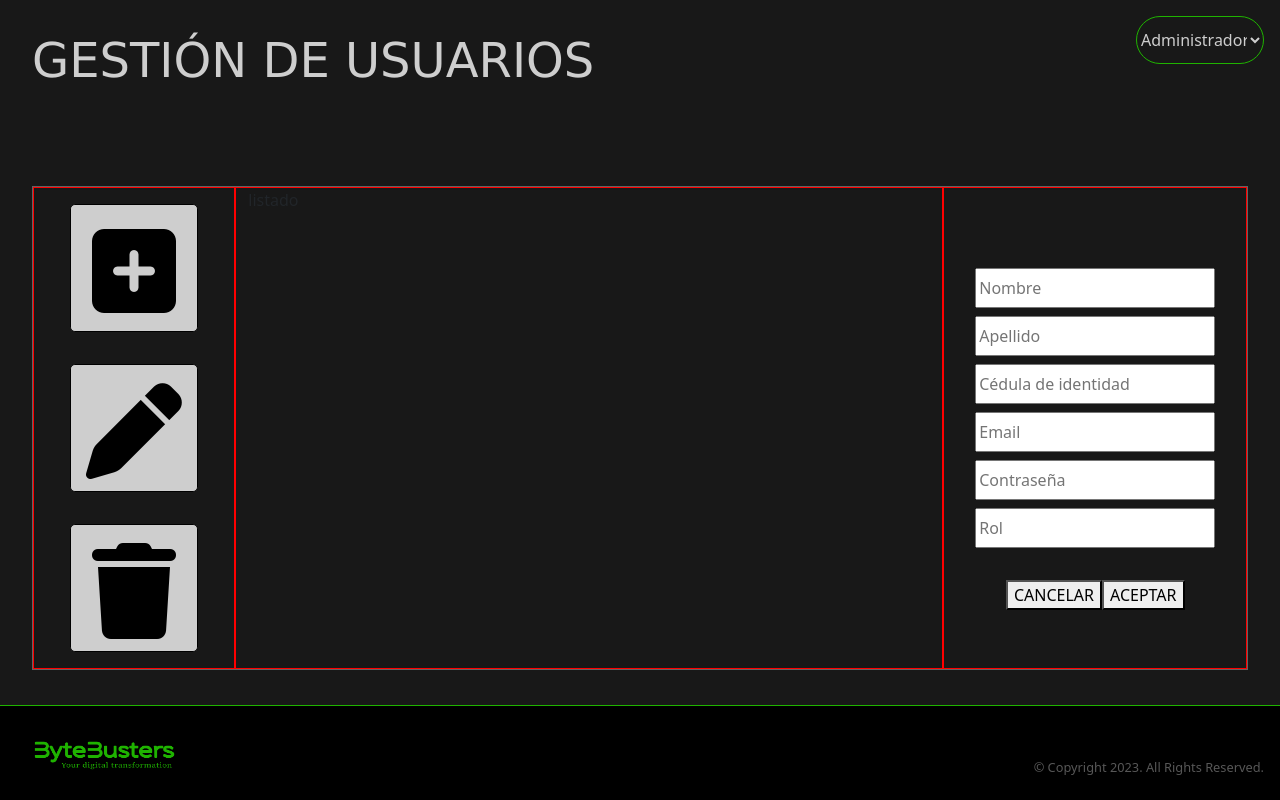
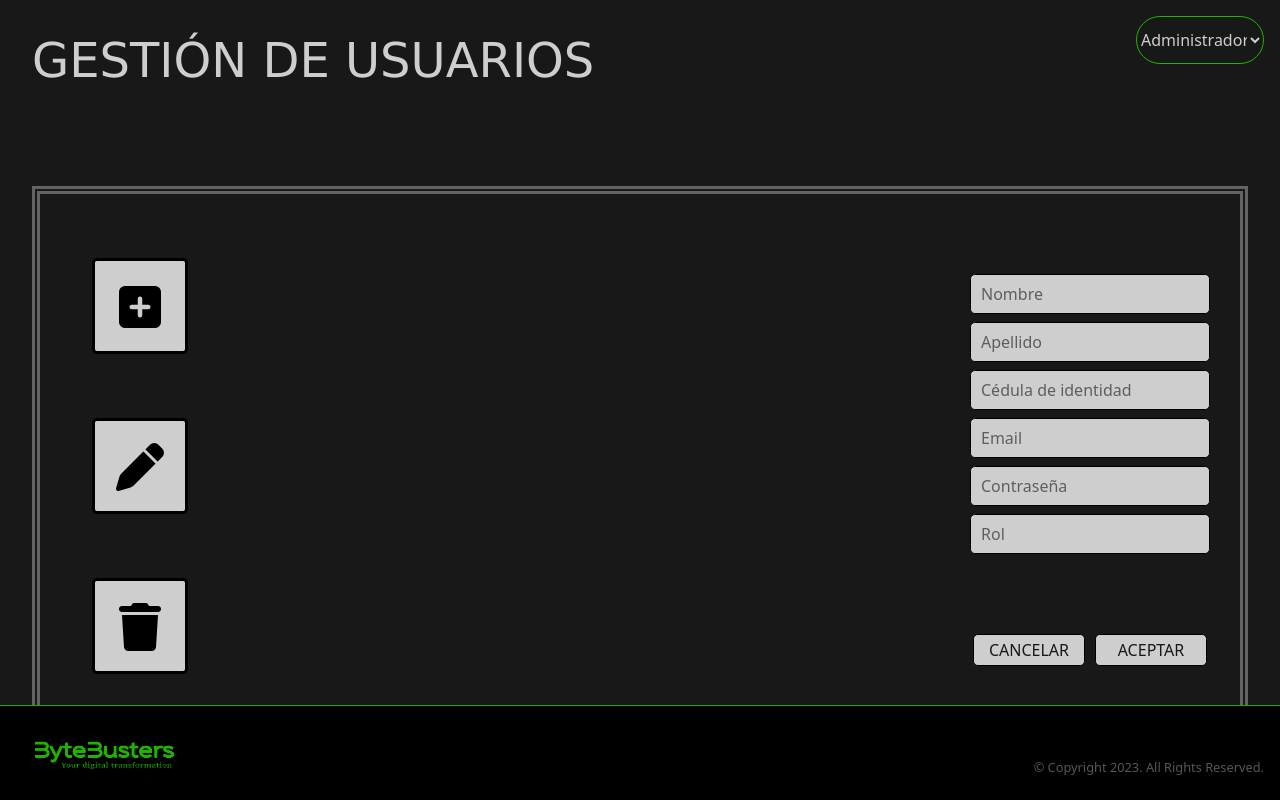
Before and after one commit to ByteBustersUy/Backoffice, a PHP site: page /pages/abmUsuarios.php in a window 1280 px wide. Run offline with PHP 8.4, Linux system fonts and the light colour scheme.

Commit message:
avance en abm usuarios

```diff
--- a/pages/abmUsuarios.php
+++ b/pages/abmUsuarios.php
@@ -22,23 +22,30 @@
     </div>
     <div class="container frame">
         <div class="row">
-            <div class="col-xl-2 d-lg-block border-test">
+            <div class="col-xl-2 d-lg-block">
                 <div class="items">
+                    <a href="#">
                         <div class="btn-abm">
                             <i class="fa-solid fa-square-plus"></i>
                         </div>
+                    </a>
+                    <a href="#">
                         <div class="btn-abm">
                             <i class="fa-solid fa-pen"></i>
                         </div>
+                    </a>
+                    <a href="#">
                         <div class="btn-abm">
                             <i class="fa-solid fa-trash"></i>
                         </div>
+                    </a>
                 </div>
             </div>
-            <div class="col-xl-7 border-test">
-                listado
+            <div class="col-xl-7">
+                <div class="">
                 </div>
-            <div class="col-xl-3 border-test">
+            </div>
+            <div class="col-xl-3">
                 <form class="form-abmUsuarios" action="" method="post">
                     <input type="text" name="nombre" placeholder="Nombre" required autocomplete="off">
                     <input type="text" name="apellido" placeholder="Apellido" required autocomplete="off">
--- a/styles/style.css
+++ b/styles/style.css
@@ -156,6 +156,7 @@ body {
     border: 2px solid var(--color-4);
     border-radius: 1rem;
     text-align: center;
+    filter: drop-shadow(.4rem .4rem .6rem var(--color-4));
 }
 
 .menu-cards a{
@@ -166,7 +167,7 @@ body {
 .menu-cards:hover{
     scale: 103%;
     border: 2px solid var(--color-4);
-    filter: drop-shadow(.2rem .2rem .6rem var(--bytebusters-color));
+    filter: drop-shadow(.4rem .4rem .6rem var(--bytebusters-color));
 }
 
 .menu-cards i{
@@ -198,12 +199,17 @@ body {
     align-items: center;
     justify-content: center;
     background-color: var(--color-3);
-    border: 1px solid var(--color-4);
+    border: 3px solid var(--color-4);
     border-radius: .3rem;
 }
 
+.items a:focus .btn-abm{
+    border: 3px solid var(--bytebusters-color);
+    scale: 110%;
+}
+
 .btn-abm i{
-    scale: 400%;
+    scale: 300%;
     padding-top: 1px;
     color:var(--color-4)
 }
@@ -217,6 +223,18 @@ body {
     margin-top: 5rem;
 }
 
+input{
+    outline: none;
+    border-radius: .3rem;
+    text-indent: .5rem;
+    background-color: var(--color-3);
+    border: 1px solid var(--color-4);
+}
+
+input:focus::placeholder{
+    font-weight: bold;
+}
+
 .form-abmUsuarios input{
     display: flex;
     margin: auto;
@@ -227,11 +245,27 @@ body {
 
 .form-abmUsuarios .buttons{
     display: flex;
-    margin: auto;
+    margin: 2rem 1rem;
     justify-content: center;
     margin-top: 2rem;
 }
 
+.form-abmUsuarios .buttons button {
+    width: 7rem;
+    height: 2rem;
+    text-indent: 0;
+    margin: 3rem auto 2rem;
+    cursor: pointer;
+    color: var(--text-button-color);
+    background-color: var(--color-3);
+    border: 1px solid var(--color-4);
+    text-align: center;
+    border-radius: .3rem;
+}
+
+.form-abmUsuarios .buttons button:hover {
+    filter: brightness(85%);
+}
 
 /* --------- ERROR MESSAGES --------- */
 .login-msg-error{
@@ -260,7 +294,7 @@ body {
 
 /* ---------  FOOTER --------- */
 footer {
-    position: fixed;
+    position: absolute;
     background-color: var(--footer-background-color);
     width: 100vw;
     height: 12vh;
@@ -303,7 +337,8 @@ footer img {
     .frame {
         min-width: 95vw;
         margin: 5rem auto 0 auto;
-        border: var(--frames-border);
+        border: .5rem double var(--color-5);
+
     }
 
     .btn-back{
@@ -355,6 +390,9 @@ footer img {
     display: none;
 }
 
+footer{
+    position: fixed;
+}
 
 footer img {
     margin: .5rem ;
@@ -366,12 +404,16 @@ footer .copyright {
 }
 
 .btn-abm{
-    width: 8rem;
-    height: 8rem;
+    margin: 2rem auto;
+}
+
+.items{
+    margin: 2rem;
+    text-align: center;
 }
 
 .btn-abm i{
-    scale: 600%;
+    scale: 300%;
     color:var(--color-4)
 }
 
```
Lines whose indentation alone changed are shown as unchanged.
